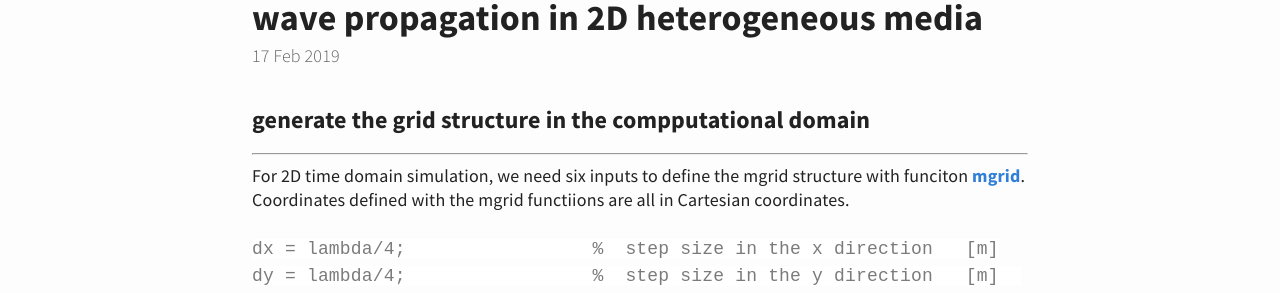
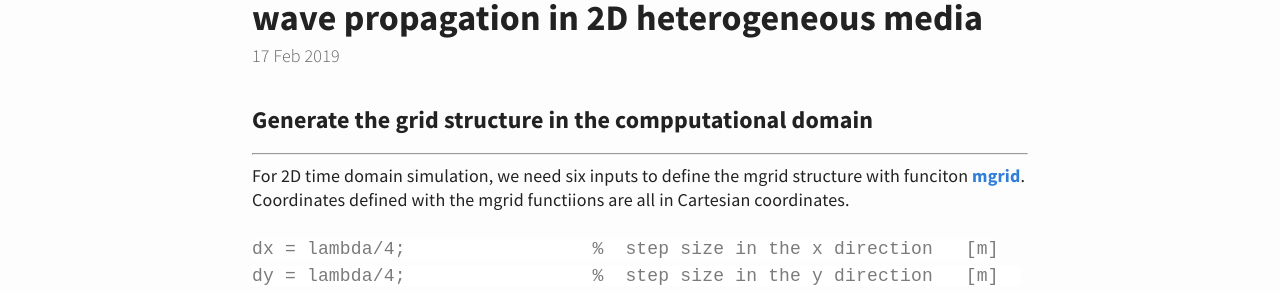
Before and after one commit to m-SOUND/mSOUND, a Jekyll site: the page built from _posts/2019-02-17-Introduction.md, in a window 1280 px wide. Shown: the part 269-562 px from the top of the page. Built offline with Jekyll 4.4.1, drawn with Linux system fonts in a browser that asks for light colours.

Commit message:
Update 2019-02-17-Introduction.md

```diff
--- a/_posts/2019-02-17-Introduction.md
+++ b/_posts/2019-02-17-Introduction.md
@@ -2,7 +2,7 @@
 title: wave propagation in 2D heterogeneous media
 ---
 
-#### generate the grid structure in the compputational domain
+#### Generate the grid structure in the compputational domain
 ***
 For 2D time domain simulation, we need six inputs to define the mgrid structure with funciton [mgrid](\functions.md). Coordinates defined with the mgrid functiions are all in Cartesian coordinates.
 
```
